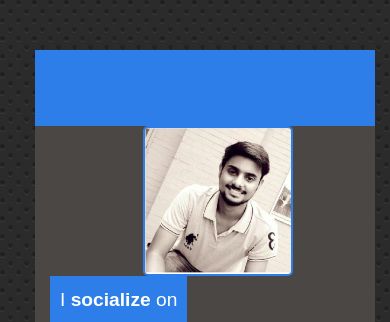
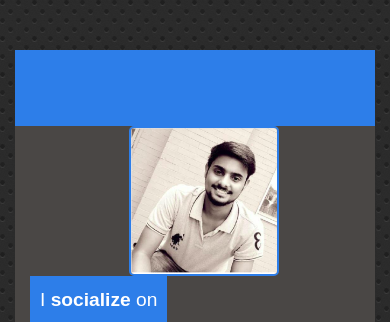
Before and after one commit to mjontop/resume, a plain HTML site: page portfolio/index.html in a window 390 px wide. Shown: the top 322 px of the page. Drawn offline with nearby package versions, Linux system fonts and the light colour scheme.

Commit message:
side margin fixed

```diff
--- a/css/index.css
+++ b/css/index.css
@@ -40,8 +40,9 @@ p {
 
 .left {
 	width: 100%;
-	border-right: 2px solid #4a4745;
+	border-right: 1px solid #4a4745;
 }
+
 .right {
 	width: 100%;
 	border-left: 1px solid rgb(45, 126, 233);
@@ -88,7 +89,6 @@ span {
 	color: lightskyblue;
 }
 
-
 a {
 	color: gray;
 }
@@ -111,12 +111,6 @@ a:hover {
 	border-radius: 1000px;
 }
 
-
-
-
-
-
-
 @media only screen and (max-width: 1200px) {
 	#img {
 		margin-left: 5%;
@@ -125,7 +119,6 @@ a:hover {
 }
 
 @media only screen and (max-width: 990px) {
-
 	img {
 		width: 150px;
 		height: 150px;
@@ -135,8 +128,7 @@ a:hover {
 		margin-right: 5%;
 	}
 
-	#intro{
-
+	#intro {
 		margin-left: -15px;
 		max-width: 440px;
 	}
@@ -166,9 +158,9 @@ a:hover {
 	}
 }
 
-@media only screen and (max-width: 575px){
-	#outermost{
-		margin-left: 30px;
+@media only screen and (max-width: 575px) {
+	#outermost {
+		margin-left: 10px;
 		margin-right: 30px;
 	}
 }
--- a/script/index.js
+++ b/script/index.js
@@ -1,5 +1,5 @@
 $(window).on("resize", function() {
-	console.log($(window).width() < 575);
+
 
 	if ($(window).width() < 575) {
 		$("#bottom").removeClass("container");
```
Also changed, not shown: portfolio/index.html (+4 -4 lines).
